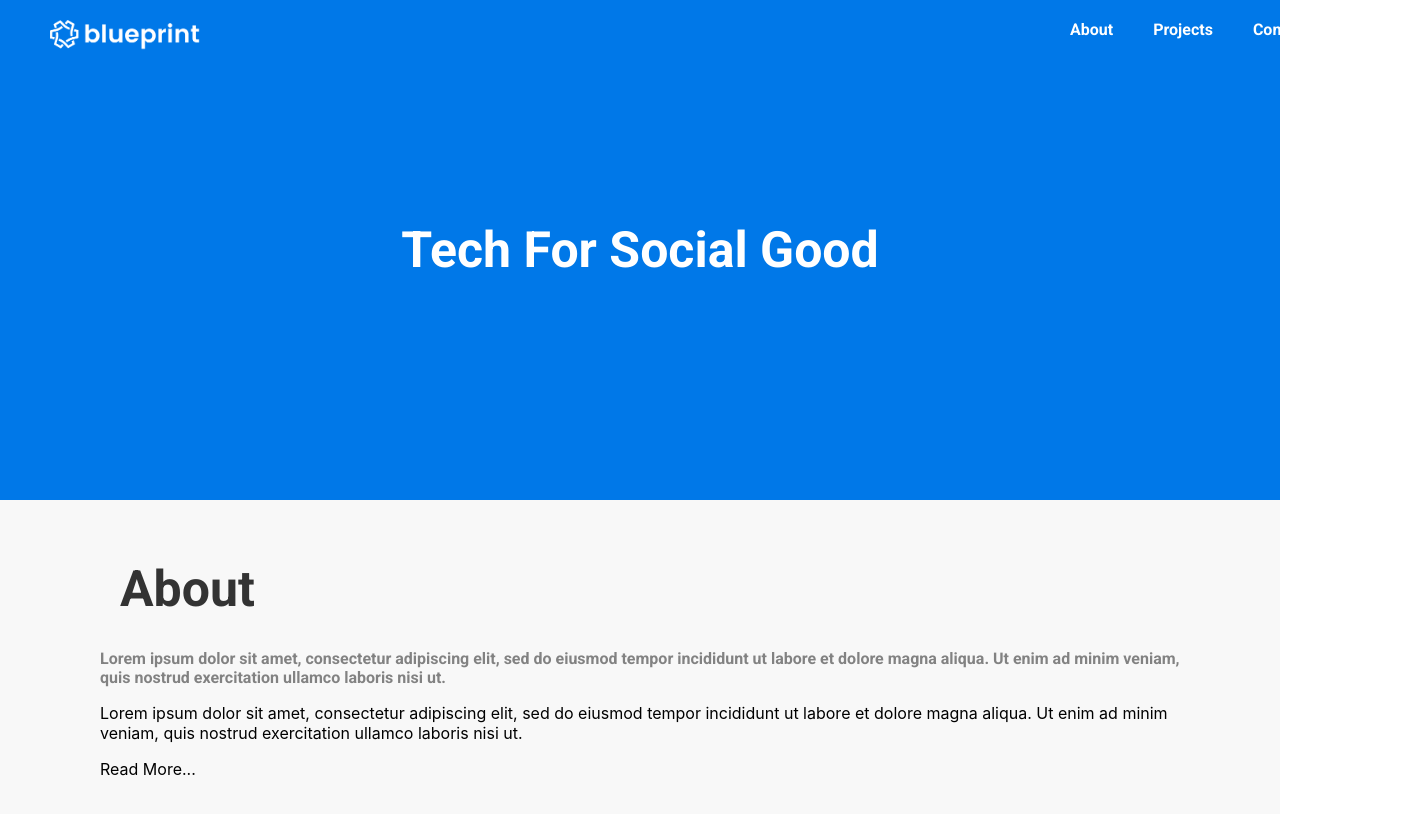
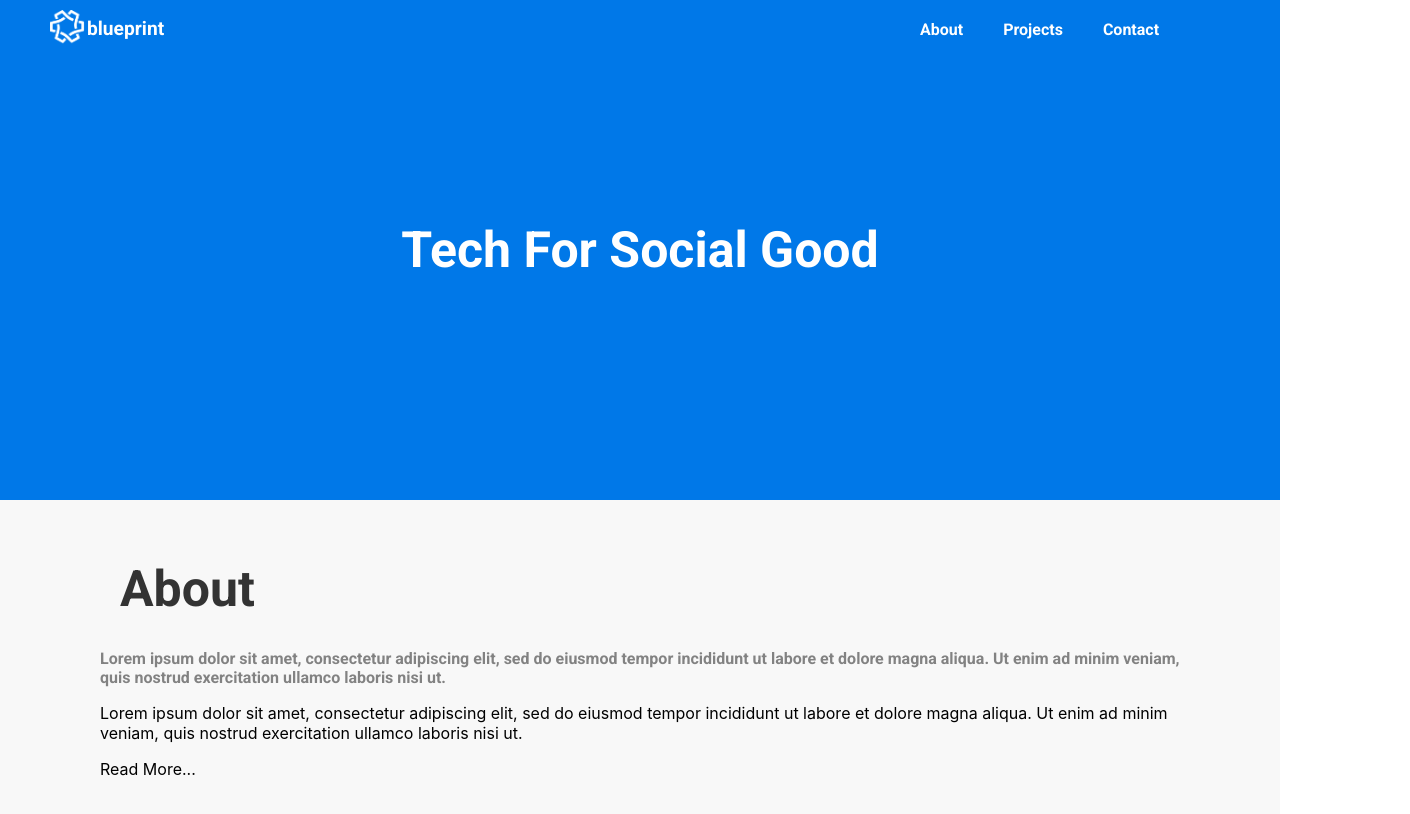
Before and after one commit to blueprintatuci/blueprintatuci.github.io, a React (Create React App) app in the folder website/: page / in a window 1280 px wide. Shown: the top 814 px of the page, 1410 px wide, since content can reach past the window. Built offline with nearby package versions, Linux system fonts and the light colour scheme.

Commit message:
Made changes to navbar logo

```diff
--- a/website/src/components/Contact/Contact.js
+++ b/website/src/components/Contact/Contact.js
@@ -1,5 +1,15 @@
 import React from "react";
+import Header from "../Page/Header";
+import Navbar from "../Page/Navbar";
+import Footer from "../Page/Footer";
+function Contact() {
+  return (
+    <div className='Contact'>
+      <Navbar />
+      <Header />
+      <Footer />
+    </div>
+  );
+}
 
-export default function Contact() {
-  return <div className='contact'>This is the Contact Page!</div>;
-}
+export default Contact;
--- a/website/src/components/Page/Navbar.css
+++ b/website/src/components/Page/Navbar.css
@@ -6,12 +6,21 @@
   justify-content: space-between;
 }
 
-.navbar img {
-  width: 150px;
-  height: 100%;
+.homeLink img{
+  width: 35px;
+  height: 35px;
   position: relative;
   left: 50px;
-  top: 20px;
+  top: 10px;
+}
+
+.homeLink div{
+  display: inline-block;
+  margin-left: 52px;
+  color: #fff;
+  font-family: Roboto,Helvetica,sans-serif;
+  font-weight: 550;
+  font-size: larger;
 }
 
 .links {
--- a/website/src/components/Page/Navbar.js
+++ b/website/src/components/Page/Navbar.js
@@ -1,7 +1,7 @@
 import React from "react";
 import "./Navbar.css";
 import "../../base.css";
-import blueprint_logo from "../../assets/blueprint_logo.png";
+import blueprint_logo from "../../assets/blueprint_logo_only.png";
 import { Link } from "react-router-dom";
 
 //import { makeStyles } from "@material-ui/core/styles";
@@ -9,7 +9,12 @@ import { Link } from "react-router-dom";
 export default function Navbar() {
   return (
     <div className='navbar'>
-      <img src={blueprint_logo} alt='blueprint-logo' />
+      <div className="homeLink navbar">
+          <Link style={{ textDecoration: 'none' }} to='/'>
+            < img src={blueprint_logo} alt='blueprint-logo' />
+            <div>blueprint</div>
+          </Link>
+    </div>
       <div className='links'>
         <Link style={{ textDecoration: 'none' }} to='/about'>
           <p>About</p>
@@ -17,11 +22,8 @@ export default function Navbar() {
         <Link style={{ textDecoration: 'none' }} to='/project'>
           <p>Projects</p>
         </Link >
-        <Link style={{ textDecoration: 'none' }} to='/'>
+        <Link style={{ textDecoration: 'none' }} to='/contact'>
         <p>Contact</p>
-        </Link>
-        <Link style={{ textDecoration: 'none' }} to='/contact'>
-        <p>Apply</p>
         </Link>
       </div>
     </div>
```
Also changed, not shown: website/src/assets/blueprint_logo_only.png (added).
